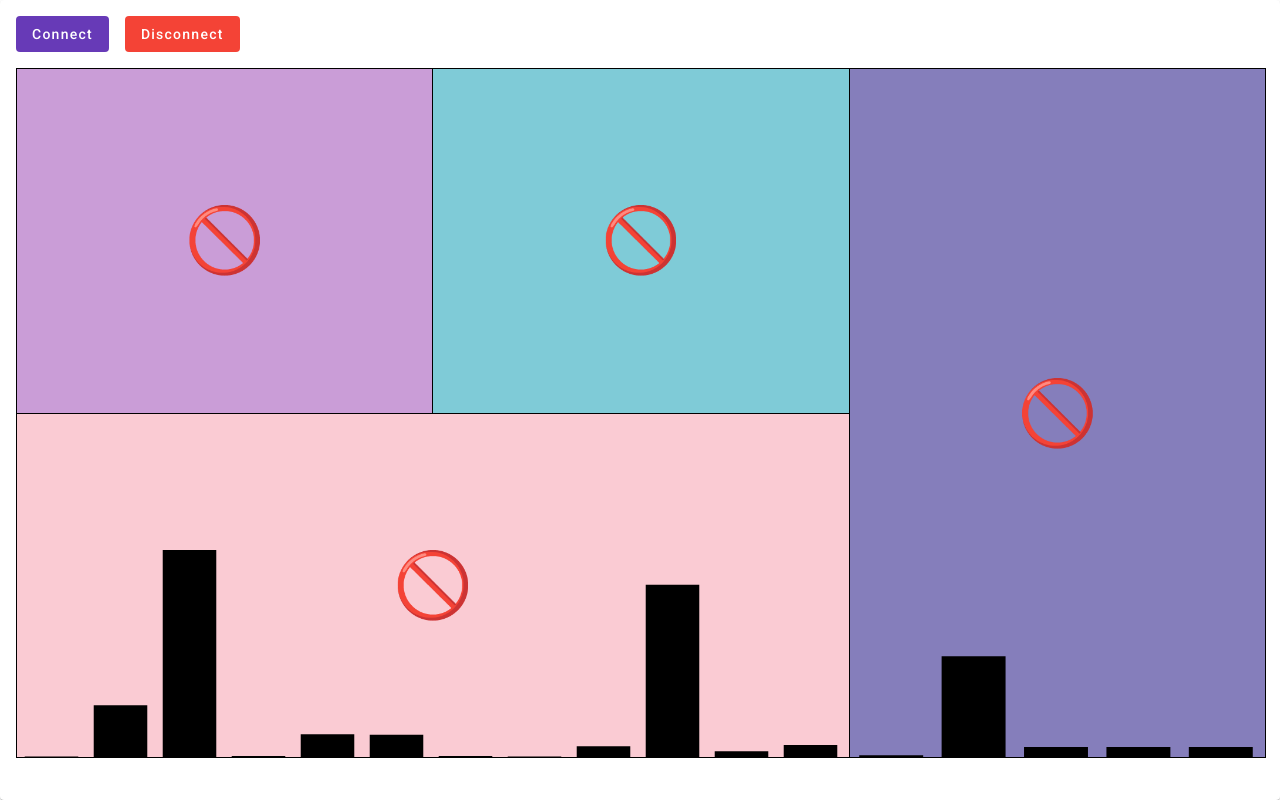
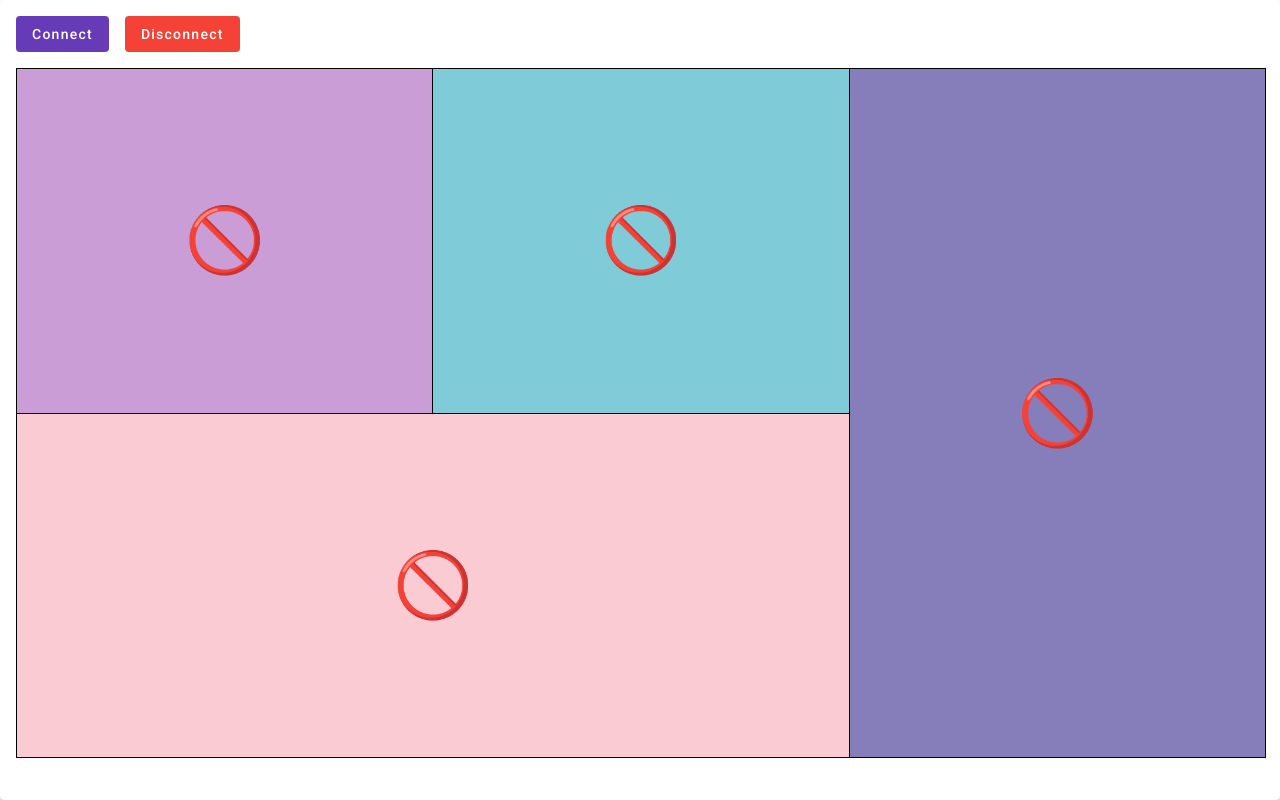
Before and after one commit to neophob/bamon, an Angular app in the folder app/bamon/: page / in a window 1280 px wide. Built offline with nearby package versions, Linux system fonts and the light colour scheme.

Commit message:
add simulation

```diff
--- a/app/bamon/src/app/capacity.diagram.component.ts
+++ b/app/bamon/src/app/capacity.diagram.component.ts
@@ -19,19 +19,20 @@ TODO:
 })
 export class CapacityDiagramComponent {
   @ViewChild('canvas') canvas!: ElementRef<any>;
-  powerBuffer = new RingBuffer<number>(64);
-  chart: any = [];
+  private capacityPercent = new RingBuffer<number>(64);
+  private chart: any = [];
 
   constructor(private bleBattery: BleBattery) {
     effect(() => {
       const data = this.bleBattery.signalData();
-      this.powerBuffer.add(data.power);
+      this.capacityPercent.add(data.capacityPercent);
+      console.log('this.capacityPercent', data.capacityPercent)
     });
   }
 
   ngAfterViewInit() {
-    const data = this.powerBuffer.toArray().concat([6, 342, 34, 34, 34]);
-
+    const data = this.capacityPercent.toArray();
+    console.log('JOJOJO ->',data)
     this.chart = new Chart(this.canvas.nativeElement, {
       type: 'bar',
       data: {
--- a/app/bamon/src/app/datasource/ble.ts
+++ b/app/bamon/src/app/datasource/ble.ts
@@ -26,6 +26,16 @@ export class BleBattery {
   );
   public connecting: WritableSignal<boolean> = signal(false);
   public connected: WritableSignal<boolean> = signal(false);
+
+  // TODO remove me when not needed aka. simulation
+  constructor() {
+    setInterval(() => {
+      const typedArray = new Uint8Array(new Array(16).fill(1).map((): number => Math.random()*300));
+      const b = new DataView(typedArray.buffer);
+      this.signalData.set(new DataSnapshot(b));
+    }, 300);
+
+  }
 
   async connect(): Promise<void> {
     this.connecting.set(false);
--- a/app/bamon/src/app/datasource/datasnapshot.ts
+++ b/app/bamon/src/app/datasource/datasnapshot.ts
@@ -30,13 +30,13 @@ export class DataSnapshot {
     );
     this.cycles = value.getUint16(12);
     this.timestamp = Date.now();
-    ConsoleLogger.debug('voltage', this.voltage);
+/*    ConsoleLogger.debug('voltage', this.voltage);
     ConsoleLogger.debug('current:', this.current);
     ConsoleLogger.debug('power:', this.power);
     ConsoleLogger.debug('capacity now:', this.capacityNow);
     ConsoleLogger.debug('capacity total:', this.capacityTotal);
     ConsoleLogger.debug('capacity percent:', this.capacityPercent);
-    ConsoleLogger.debug('cycles:', this.cycles);
+    ConsoleLogger.debug('cycles:', this.cycles);*/
   }
 
   toString() {
--- a/app/bamon/src/app/power.diagram.component.ts
+++ b/app/bamon/src/app/power.diagram.component.ts
@@ -26,14 +26,12 @@ export class PowerDiagramComponent {
     effect(() => {
       const data = this.bleBattery.signalData();
       this.powerBuffer.add(data.power);
+      console.log('this.powerBuffer', data.power)
     });
   }
 
   ngAfterViewInit() {
-    const data = this.powerBuffer
-      .toArray()
-      .concat([1, 100, 400, 2, 44, 43, 2, 1, 21, 333, 11, 23]);
-
+    const data = this.powerBuffer.toArray();
     this.chart = new Chart(this.canvas.nativeElement, {
       type: 'bar',
       data: {
```
